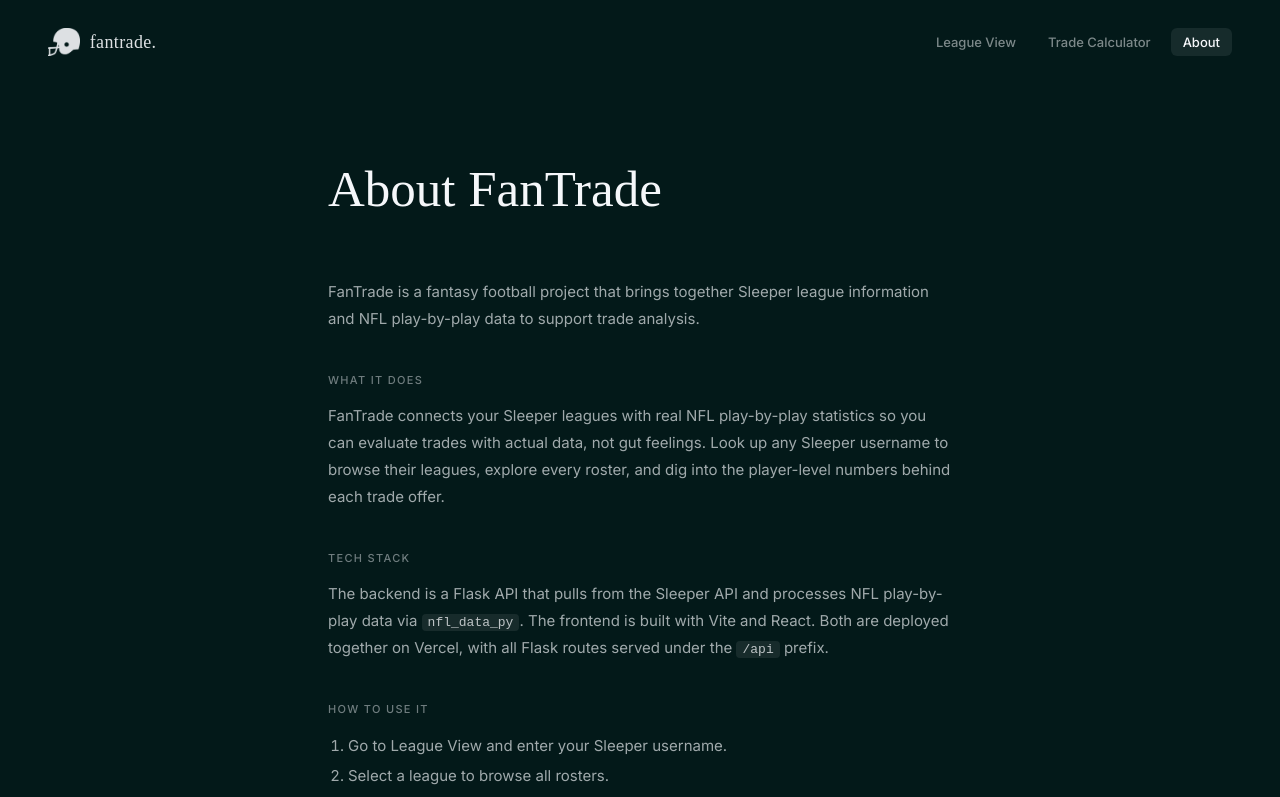
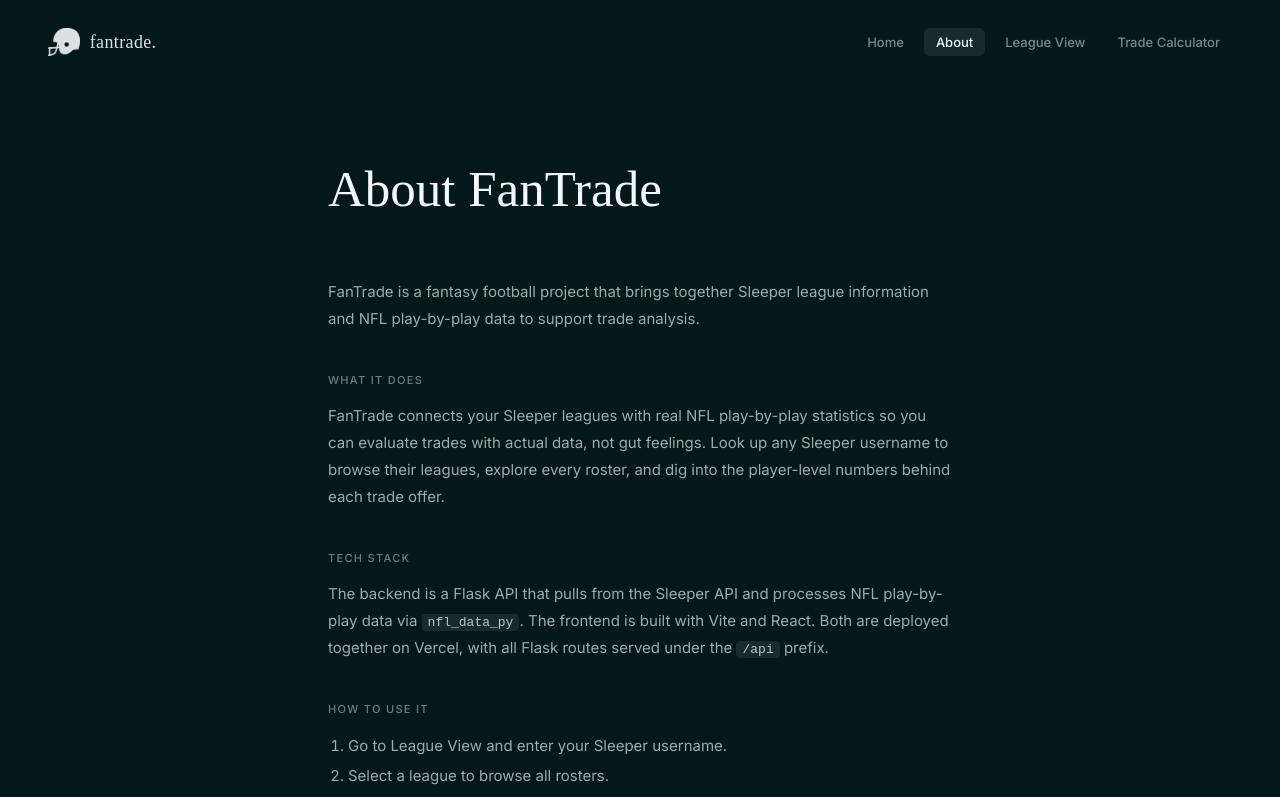
Before and after one commit to cis3296-f26/FanTrade, a React (Vite) app in the folder frontend/: page /about in a window 1280 px wide. Shown: the top 797 px of the page. Built offline with nearby package versions, Linux system fonts and the light colour scheme.

Commit message:
Added 'home' to the navbar

```diff
--- a/frontend/src/components/layout/Navbar.jsx
+++ b/frontend/src/components/layout/Navbar.jsx
@@ -4,9 +4,10 @@ import helmet from "../../assets/helmet.png";
 import "./Navbar.css";
 
 const NAV_LINKS = [
+  { label: "Home", path: "/" },
+  { label: "About", path: "/about" },
   { label: "League View", path: "/search" },
   { label: "Trade Calculator", path: "/trade" },
-  { label: "About", path: "/about" },
 ];
 
 export default function Navbar() {
```
